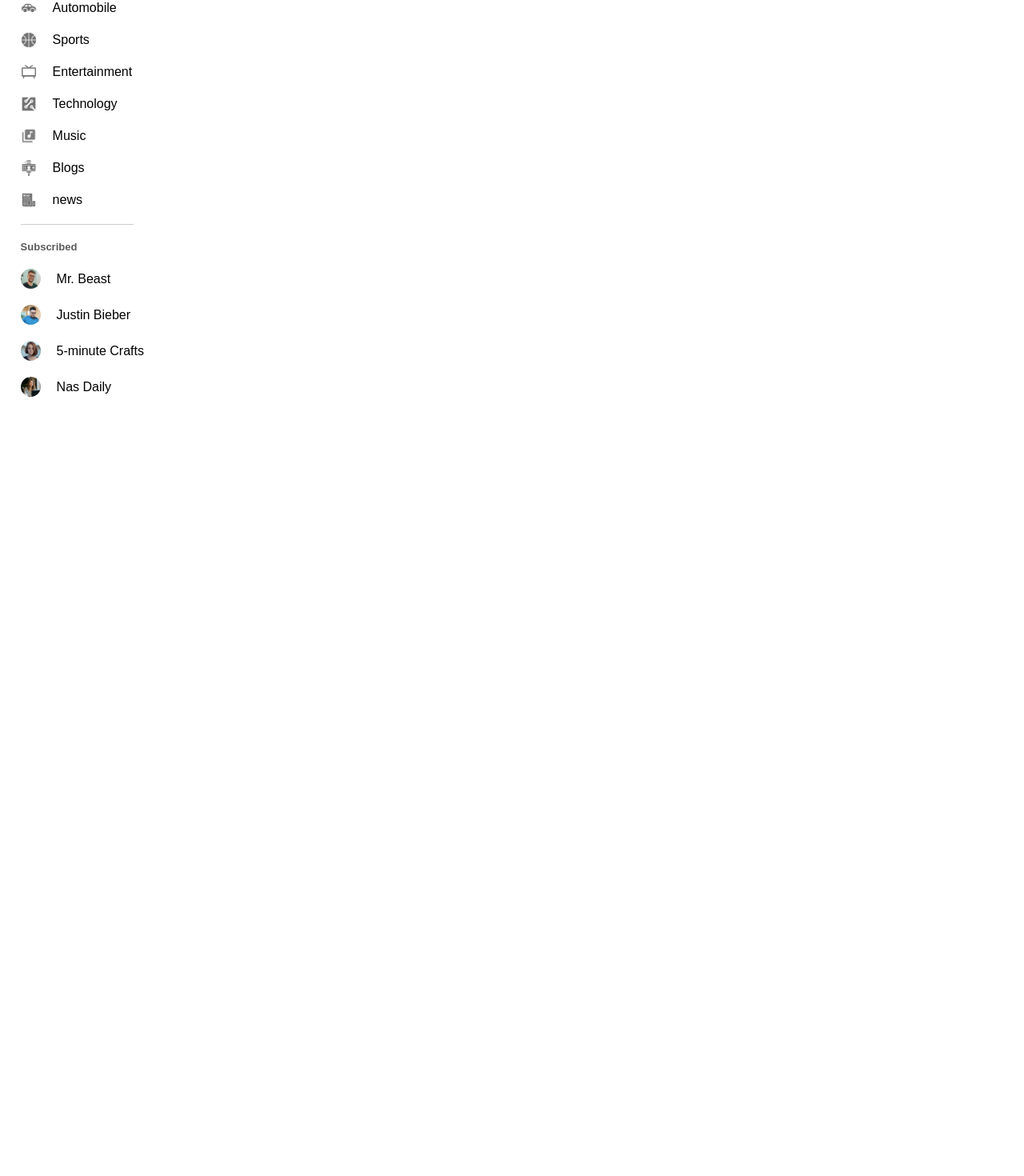
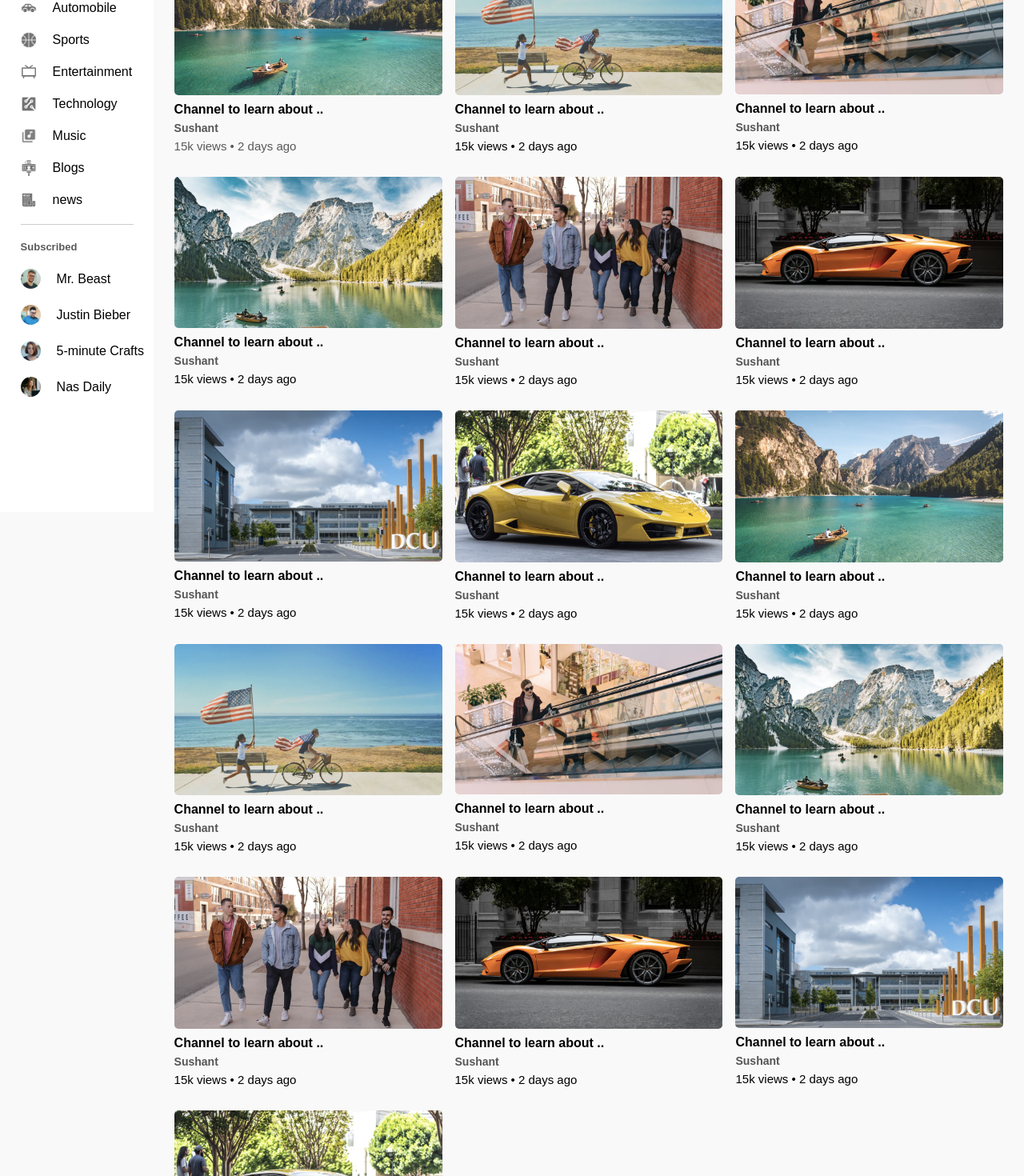
Before and after one commit to sushant4612/youtube-clone, a React (Vite) app: page / in a window 1280 px wide. Shown: the part 160-1630 px from the top of the page at 80% size. Before the commit the page ends 800 px from the top, so only its background shows below. Built offline with nearby package versions, Linux system fonts and the light colour scheme.

Commit message:
Feed section added

```diff
--- /dev/null
+++ b/src/Components/Feed/Feed.css
@@ -0,0 +1,31 @@
+.feed{
+    display: grid;
+    grid-template-columns: repeat(auto-fit, minmax(250px, 1fr));
+    grid-column-gap: 16px;
+    grid-row-gap: 30px;
+    margin-top: 15px;
+}
+
+.card img{
+    width: 100%;
+    border-radius: 5px;
+}
+
+.card h2{
+    font-size: 16px;
+    font-weight: 600;
+    color: #000;
+    margin: 5px 0;
+}
+
+.card h3{
+    font-size: 14px;
+    font-weight: 600;
+    color: #555;
+    margin: 6px 0;
+}
+
+.card p{
+    font-size: 15px;
+
+}
--- /dev/null
+++ b/src/Components/Feed/Feed.jsx
@@ -0,0 +1,116 @@
+import React from 'react'
+import './Feed.css'
+import thumbnail1 from '../../assets/thumbnail1.png'
+import thumbnail2 from '../../assets/thumbnail2.png'
+import thumbnail3 from '../../assets/thumbnail3.png'
+import thumbnail4 from '../../assets/thumbnail4.png'
+import thumbnail5 from '../../assets/thumbnail5.png'
+import thumbnail6 from '../../assets/thumbnail6.png'
+import thumbnail7 from '../../assets/thumbnail7.png'
+import thumbnail8 from '../../assets/thumbnail8.png'
+import { Link } from 'react-router-dom'
+
+const Feed = () => {
+  return (
+    <div className='feed'>
+        <Link to={`video/20/4521`} className='card'>
+            <img src={thumbnail1} alt="" />
+            <h2>Channel to learn about ..</h2>
+            <h3>Sushant</h3>
+            <p>15k views &bull; 2 days ago</p>
+        </Link>
+        <div className='card'>
+            <img src={thumbnail2} alt="" />
+            <h2>Channel to learn about ..</h2>
+            <h3>Sushant</h3>
+            <p>15k views &bull; 2 days ago</p>
+        </div>
+        <div className='card'>
+            <img src={thumbnail3} alt="" />
+            <h2>Channel to learn about ..</h2>
+            <h3>Sushant</h3>
+            <p>15k views &bull; 2 days ago</p>
+        </div>
+        <div className='card'>
+            <img src={thumbnail4} alt="" />
+            <h2>Channel to learn about ..</h2>
+            <h3>Sushant</h3>
+            <p>15k views &bull; 2 days ago</p>
+        </div>
+        <div className='card'>
+            <img src={thumbnail5} alt="" />
+            <h2>Channel to learn about ..</h2>
+            <h3>Sushant</h3>
+            <p>15k views &bull; 2 days ago</p>
+        </div>
+        <div className='card'>
+            <img src={thumbnail6} alt="" />
+            <h2>Channel to learn about ..</h2>
+            <h3>Sushant</h3>
+            <p>15k views &bull; 2 days ago</p>
+        </div>
+        <div className='card'>
+            <img src={thumbnail7} alt="" />
+            <h2>Channel to learn about ..</h2>
+            <h3>Sushant</h3>
+            <p>15k views &bull; 2 days ago</p>
+        </div>
+        <div className='card'>
+            <img src={thumbnail8} alt="" />
+            <h2>Channel to learn about ..</h2>
+            <h3>Sushant</h3>
+            <p>15k views &bull; 2 days ago</p>
+        </div>
+        <div className='card'>
+            <img src={thumbnail1} alt="" />
+            <h2>Channel to learn about ..</h2>
+            <h3>Sushant</h3>
+            <p>15k views &bull; 2 days ago</p>
+        </div>
+        <div className='card'>
+            <img src={thumbnail2} alt="" />
+            <h2>Channel to learn about ..</h2>
+            <h3>Sushant</h3>
+            <p>15k views &bull; 2 days ago</p>
+        </div>
+        <div className='card'>
+            <img src={thumbnail3} alt="" />
+            <h2>Channel to learn about ..</h2>
+            <h3>Sushant</h3>
+            <p>15k views &bull; 2 days ago</p>
+        </div>
+        <div className='card'>
+            <img src={thumbnail4} alt="" />
+            <h2>Channel to learn about ..</h2>
+            <h3>Sushant</h3>
+            <p>15k views &bull; 2 days ago</p>
+        </div>
+        <div className='card'>
+            <img src={thumbnail5} alt="" />
+            <h2>Channel to learn about ..</h2>
+            <h3>Sushant</h3>
+            <p>15k views &bull; 2 days ago</p>
+        </div>
+        <div className='card'>
+            <img src={thumbnail6} alt="" />
+            <h2>Channel to learn about ..</h2>
+            <h3>Sushant</h3>
+            <p>15k views &bull; 2 days ago</p>
+        </div>
+        <div className='card'>
+            <img src={thumbnail7} alt="" />
+            <h2>Channel to learn about ..</h2>
+            <h3>Sushant</h3>
+            <p>15k views &bull; 2 days ago</p>
+        </div>
+        <div className='card'>
+            <img src={thumbnail8} alt="" />
+            <h2>Channel to learn about ..</h2>
+            <h3>Sushant</h3>
+            <p>15k views &bull; 2 days ago</p>
+        </div>
+    </div>
+  )
+}
+
+export default Feed
--- a/src/Components/Sidebar/Sidebar.css
+++ b/src/Components/Sidebar/Sidebar.css
@@ -40,3 +40,21 @@
     border-radius: 50%;
     margin-right: 20px;
 }
+
+
+.small-sidebar{
+    width: 5%;
+}
+
+.small-sidebar p{
+    display: none;
+}
+
+.small-sidebar h3{
+    display: none;
+}
+
+.small-sidebar hr{
+    width: 50%;
+    margin-bottom: 25px;
+}
--- a/src/Pages/Home/Home.css
+++ b/src/Pages/Home/Home.css
@@ -0,0 +1,10 @@
+.container{
+    background: #f9f9f9;
+    padding-left: 17%;
+    padding-right: 2%;
+    padding-top: 20px;
+    padding-bottom: 20px;
+}
+.large-container{
+    padding-left: 7%;
+}
--- a/src/Pages/Home/Home.jsx
+++ b/src/Pages/Home/Home.jsx
@@ -1,11 +1,15 @@
 import React from 'react'
 import './Home.css'
 import Sidebar from '../../Components/Sidebar/Sidebar'
+import Feed from '../../Components/Feed/Feed'
 
 const Home = ({sidebar}) => {
   return (
     <>
     <Sidebar sidebar={sidebar}/>
+    <div className={`container ${sidebar?"":'large-container'}`}>
+      <Feed />
+    </div>
     </>
   )
 }
```
